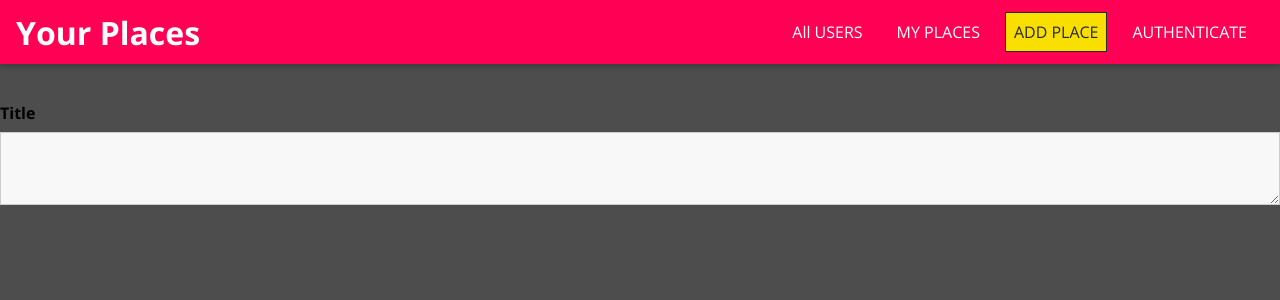
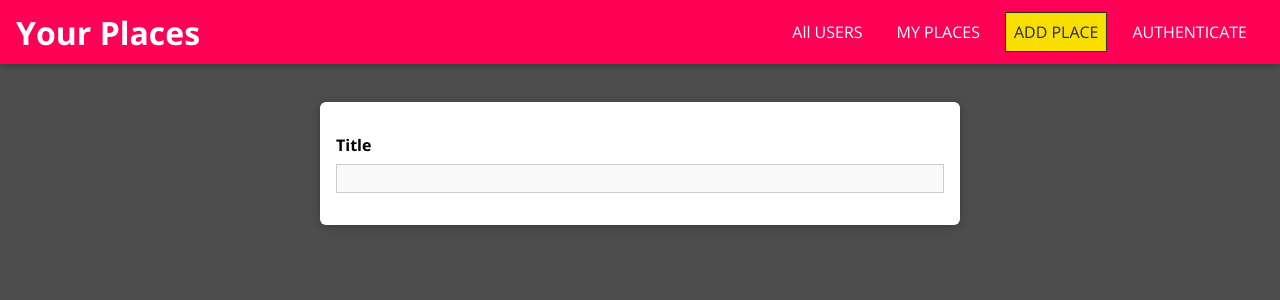
Before and after one commit to grnganon/PeopleAndPlaces, a React (Create React App) app: page /places/new in a window 1280 px wide. Shown: the top 300 px of the page. Built offline with nearby package versions, Linux system fonts and the light colour scheme.

Commit message:
fixed styling

```diff
--- a/src/places/pages/NewPlace/NewPlace.css
+++ b/src/places/pages/NewPlace/NewPlace.css
@@ -1,5 +1,4 @@
 .place-form {
-  position: relative;
   list-style: none;
   margin: 0 auto;
   padding: 1rem;
--- a/src/places/pages/NewPlace/NewPlace.js
+++ b/src/places/pages/NewPlace/NewPlace.js
@@ -1,12 +1,12 @@
 import React from 'react';
+
+import './NewPlace.css';
 import Input from '../../../shared/components/FormElements/Input/Input';
 
 const NewPlace = () => {
-  // Stubbing out some add place logic,not too deep, will eventually send to server instead
-  // Not worth adding to 'DUMMY_PLACES'
   return (
     <form className="place-form">
-      <Input type="text" label="Title" />
+      <Input element="input" type="text" label="Title" />
     </form>
   );
 };
--- a/src/shared/components/FormElements/Input/Input.js
+++ b/src/shared/components/FormElements/Input/Input.js
@@ -3,13 +3,13 @@ import React from 'react';
 import './Input.css';
 
 const Input = props => {
-  // rendering 'element' which might be an input or a text area
   const element =
     props.element === 'input' ? (
       <input id={props.id} type={props.type} placeholder={props.placeholder} />
     ) : (
       <textarea id={props.id} rows={props.rows || 3} />
     );
+
   return (
     <div className={`form-control`}>
       <label htmlFor={props.id}>{props.label}</label>
```
